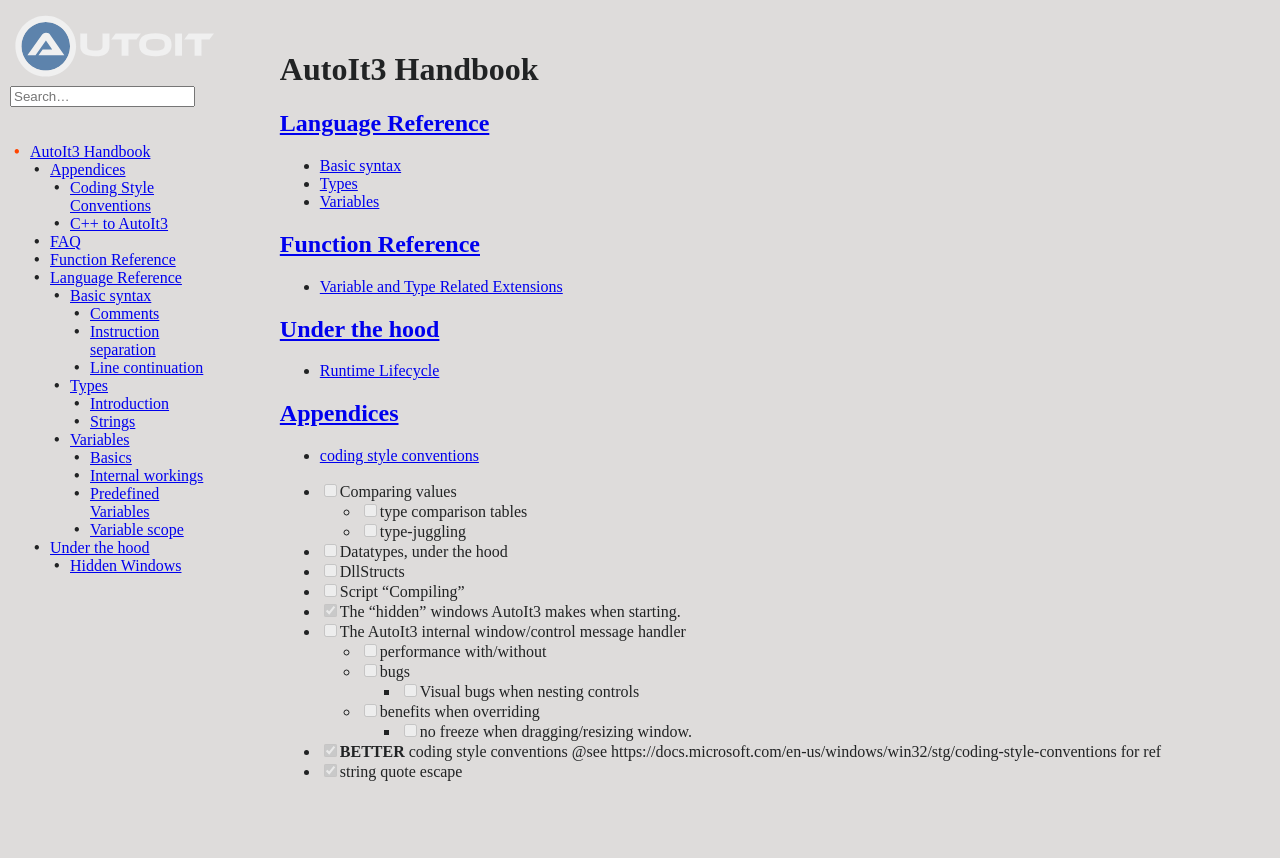
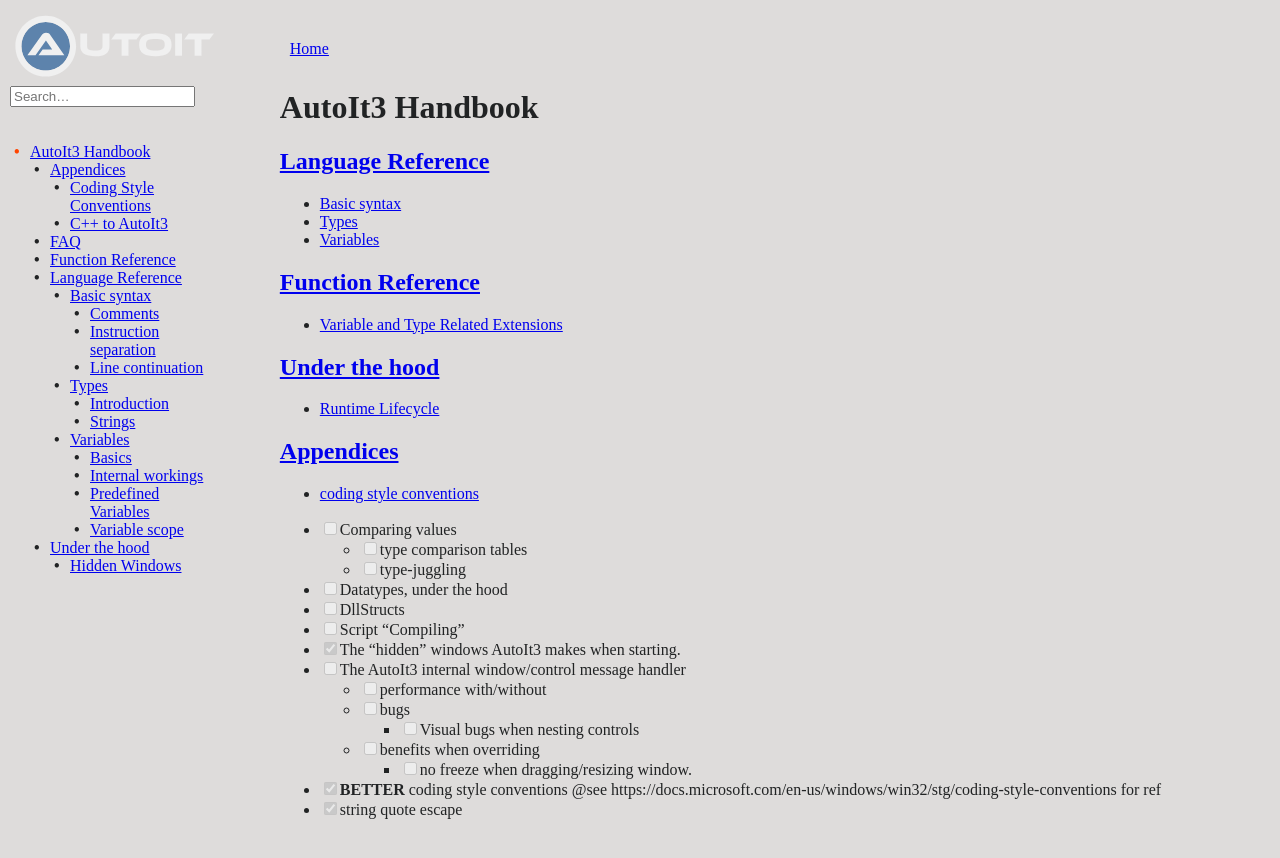
Before and after one commit to genius257/AutoIt3-Handbook, a Jekyll site: the page built from docs/index.md, in a window 1280 px wide. Shown: the top 858 px of the page. Built offline with Jekyll 4.4.1, drawn with Linux system fonts in a browser that asks for light colours; nearby versions of some CDN libraries; our own code applies the rules of GitHub Pages for plain Markdown files.

Commit message:
Added breadbrumbs navigation to default layout

```diff
--- /dev/null
+++ b/docs/_includes/breadcrumbs.html
@@ -0,0 +1,11 @@
+<div id="breadcrumbs">
+    {% assign crumbs = page.url | remove:'/index.html' | split: '/' %}
+    <a href="{{ '/' | relative_url }}">Home</a>
+    {% for crumb in crumbs offset: 1 %}
+      {% if forloop.last %}
+        / {{ page.title }}
+      {% else %}
+        / <a href="{{ '/' | relative_url | append: "/" | replace: "//","" }}{% assign crumb_limit = forloop.index | plus: 1 %}{% for crumb in crumbs limit: crumb_limit %}{{ crumb | append: '/' | replace:'without-plugin/','without-plugins/' }}{% endfor %}">{{ crumb | replace:'-',' ' | remove:'.html' | capitalize }}</a>
+      {% endif %}
+    {% endfor %}
+</div>
--- a/docs/_layouts/default.html
+++ b/docs/_layouts/default.html
@@ -68,6 +68,9 @@
                 </script>
             </aside>
             <main>
+                <nav>
+                    {% include breadcrumbs.html %}
+                </nav>
                 {{ content }}
             </main>
         </div>
```
